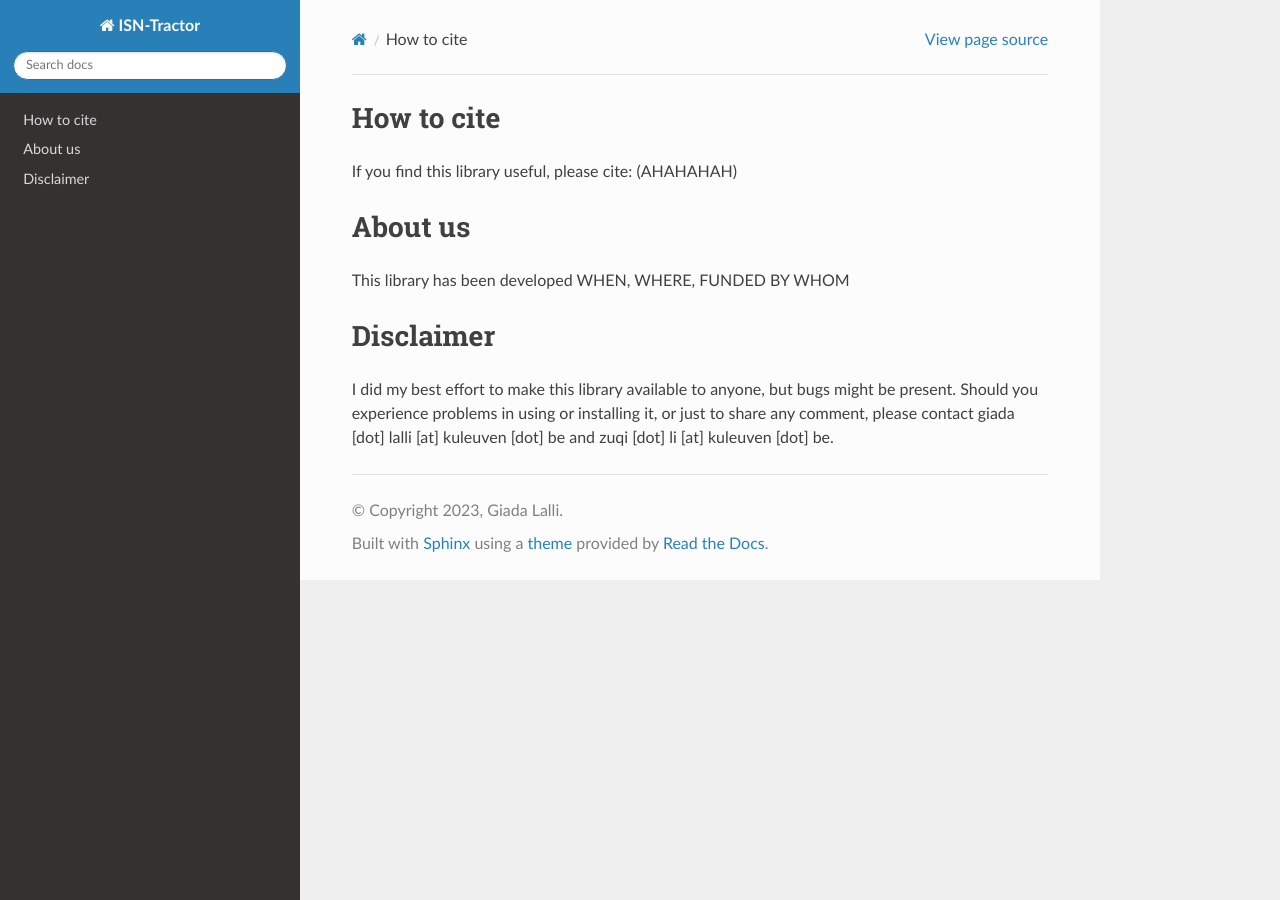
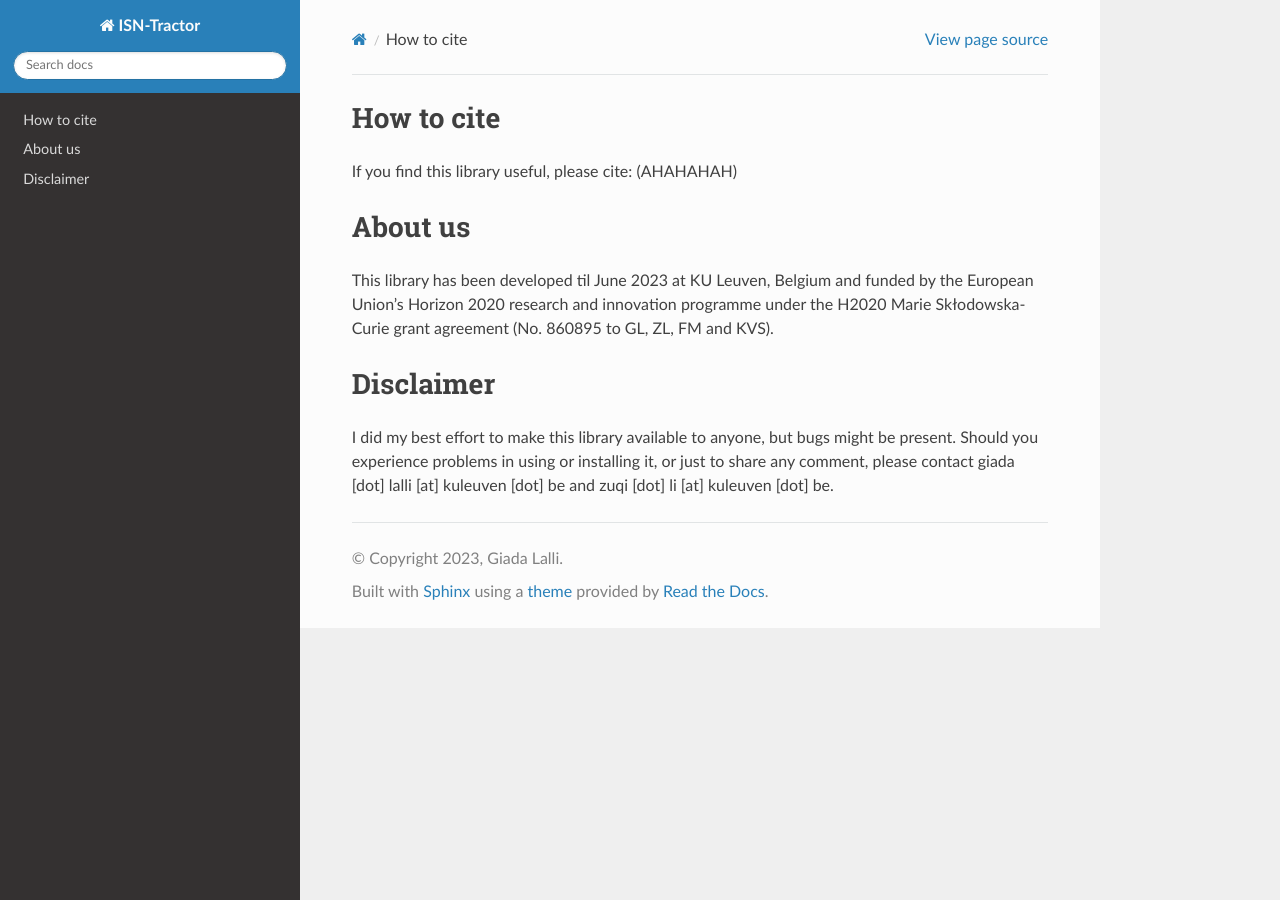
Before and after one commit to GiadaLalli/ISN-tractor, a Sphinx documentation site: the page built from docs/contact.rst, in a window 1280 px wide. Built offline with Sphinx 7.4.7 and the Read the Docs theme 2.0.0, drawn with Linux system fonts in a browser that asks for light colours; pages that are not in the unit, such as notebooks, are missing from menus.

Commit message:
Update contact.rst

```diff
--- a/docs/contact.rst
+++ b/docs/contact.rst
@@ -6,7 +6,7 @@ If you find this library useful, please cite: (AHAHAHAH)
 About us
 ========
 
-This library has been developed WHEN, WHERE, FUNDED BY WHOM
+This library has been developed til June 2023 at KU Leuven, Belgium and funded by the European Union's Horizon 2020 research and innovation programme under the H2020 Marie Skłodowska-Curie grant agreement (No. 860895 to GL, ZL, FM and KVS).
 
 Disclaimer
 ==========
```
